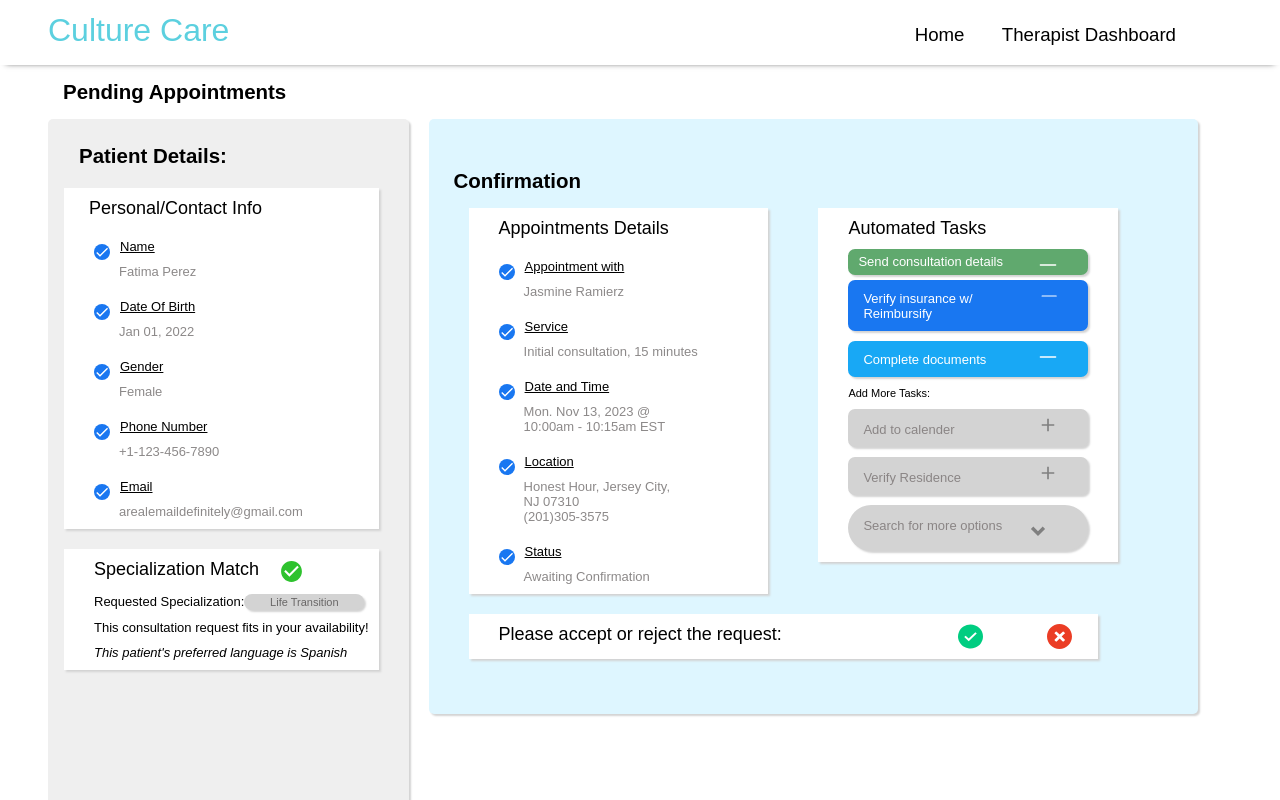
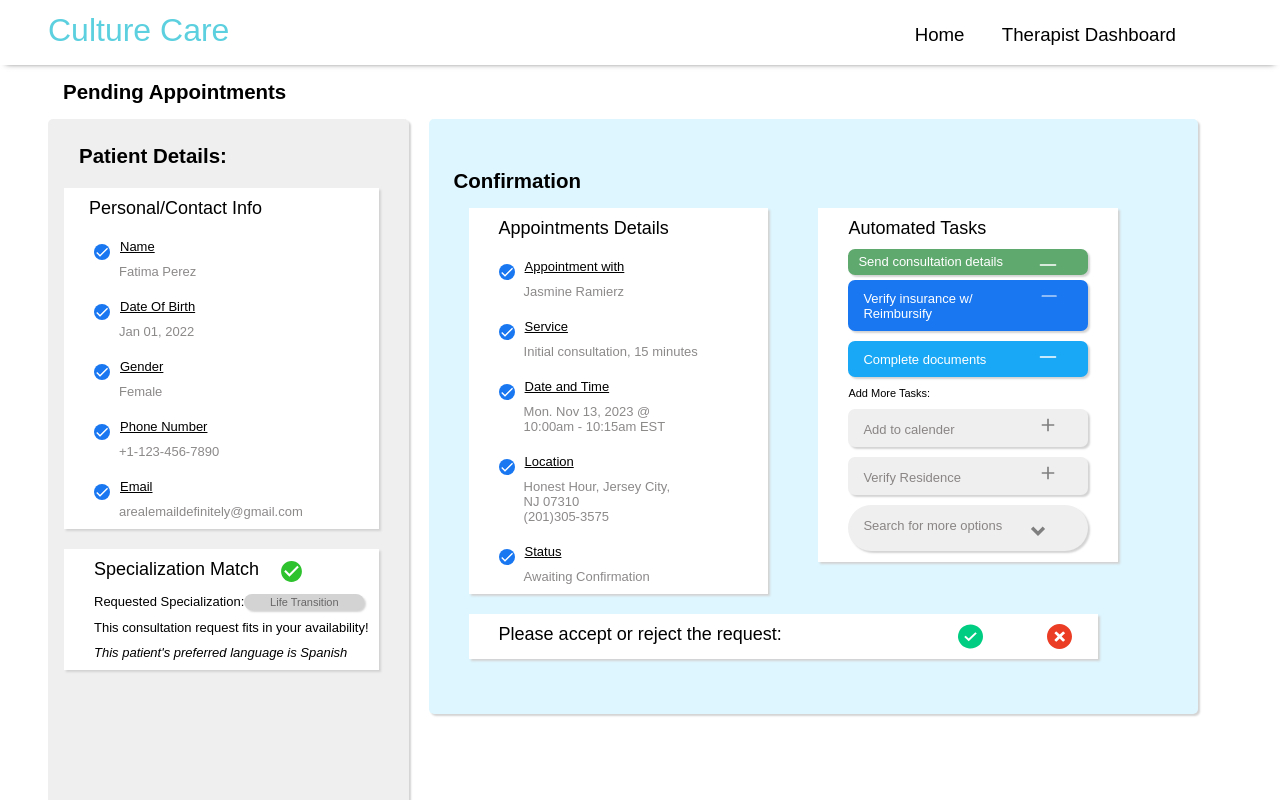
Before and after one commit to CultureCare22/Culture-Care, a React (Create React App) app: page /pending-request-details in a window 1280 px wide. Shown: the top 800 px of the page. Built offline with nearby package versions, Linux system fonts and the light colour scheme.

Commit message:
css styling for automated tasks

```diff
--- a/src/pages/PendingRequest/PendingRequest.css
+++ b/src/pages/PendingRequest/PendingRequest.css
@@ -236,7 +236,7 @@ p {
 .taskBox5 {
     box-shadow: 2px 2px 2px lightgrey;
     border-radius: 7px;
-    background-color: #d3d3d3;
+    background-color: #efefef;
     max-height: 90px;
     margin-top: 10px;
     margin-bottom: 1px;
@@ -266,7 +266,7 @@ p {
 .taskBox6 {
     box-shadow: 2px 2px 2px lightgrey;
     border-radius: 50px;
-    background-color: #d3d3d3;
+    background-color: #efefef;
     margin-top: 10px;
     margin-bottom: 1px;
     margin-left: 20px;
```
